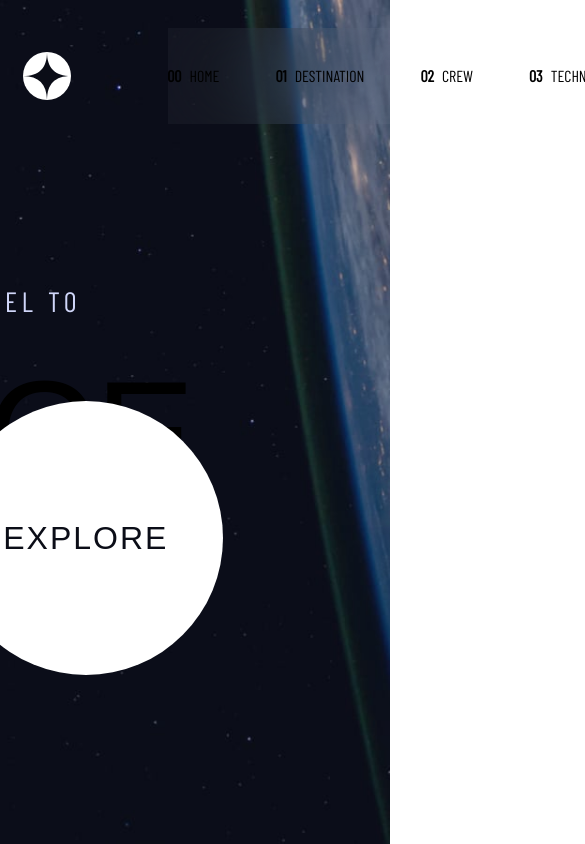
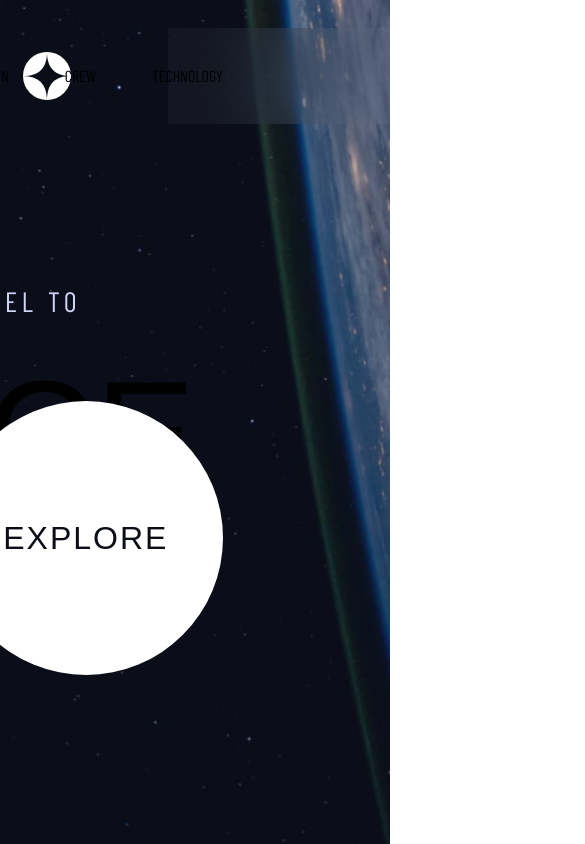
Before and after one commit to jdubcodes/fem-space-tourism, a Next.js app: page / in a window 390 px wide. Shown: the top 844 px of the page, 585 px wide, since content can reach past the window. Built offline with nearby package versions, Linux system fonts and the light colour scheme; a web font is replaced by a local one.

Commit message:
Finish tablet and large screen navbar responsiveness

```diff
--- a/src/app/components/Navbar.jsx
+++ b/src/app/components/Navbar.jsx
@@ -10,8 +10,8 @@ export default function Navbar() {
       <Link href='/' className='z-10 absolute left-[6vw] -translate-y-[12px]'>
         <Image src='/shared/logo.svg' alt='Logo' width={48} height={48} />
       </Link>
-      <div className='flex items-center justify-between max-w-[69.125rem] mx-auto'>
-        <span className='left-0 w-[478px] h-[0.0625rem] bg-white opacity-[0.2515] z-20'></span>
+      <div className='flex items-center justify-end xl:justify-between max-w-[69.125rem] mx-auto'>
+        <span className='left-0 w-[478px] h-[0.0625rem] bg-white opacity-[0.2515] z-20 hidden xl:inline'></span>
         <ul className='flex gap-14 text-lg z-20'>
           {menuItems.map((item) => (
             <li>
@@ -19,13 +19,15 @@ export default function Navbar() {
                 href={item.path}
                 className='pb-9 border-b-[3px] border-hidden border-[#979797] hover:border-solid ease-out uppercase'
               >
-                <span className='font-bold mr-2'>{item.number}</span>
+                <span className='font-bold mr-2 hidden xl:inline'>
+                  {item.number}
+                </span>
                 {item.text}
               </Link>
             </li>
           ))}
         </ul>
-        <div className='absolute right-0 nav-bg z-10'></div>
+        <div className='absolute right-0 w-[75vw] lg:w-[65vw] xl:w-[57vw] nav-bg z-10'></div>
       </div>
     </nav>
   )
```
